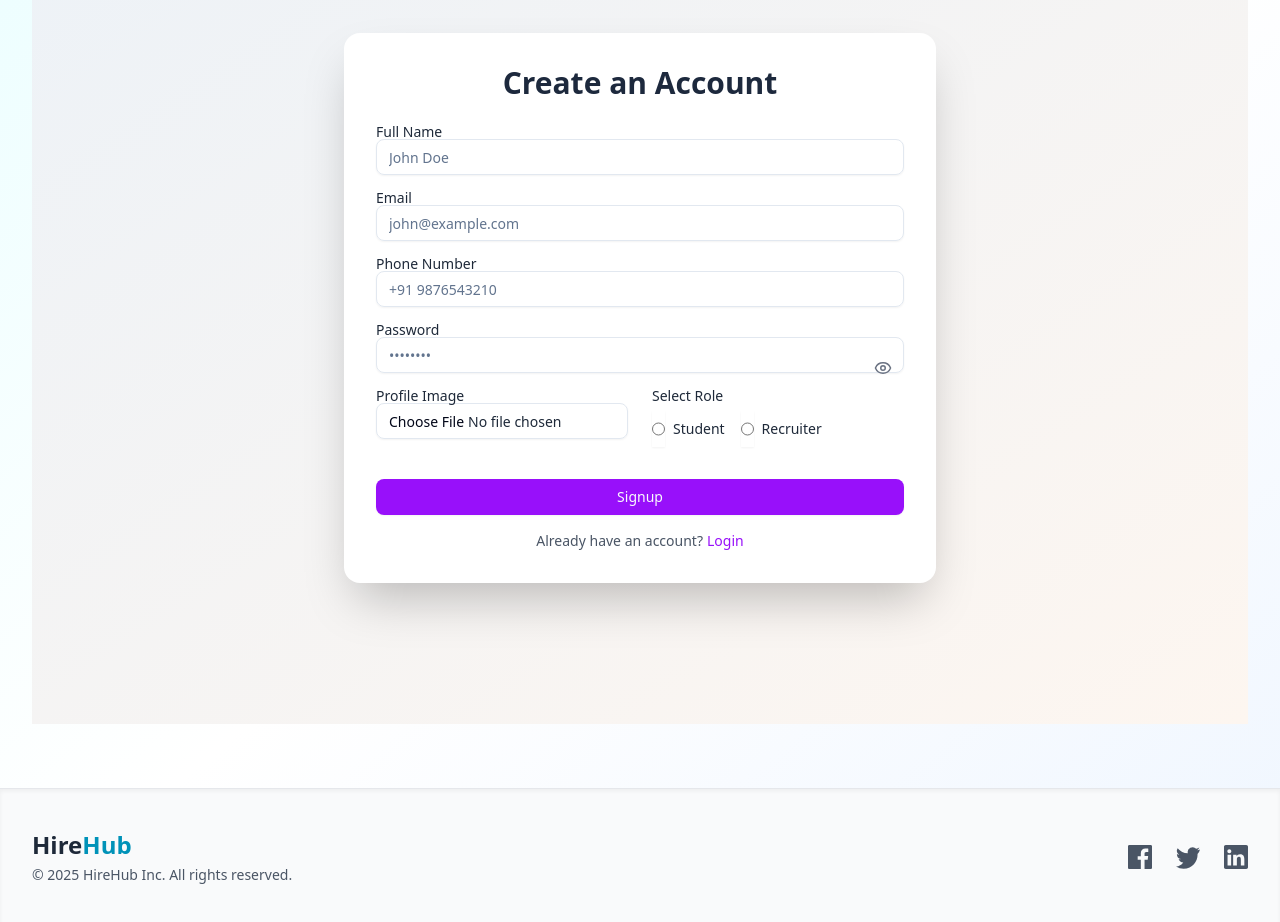
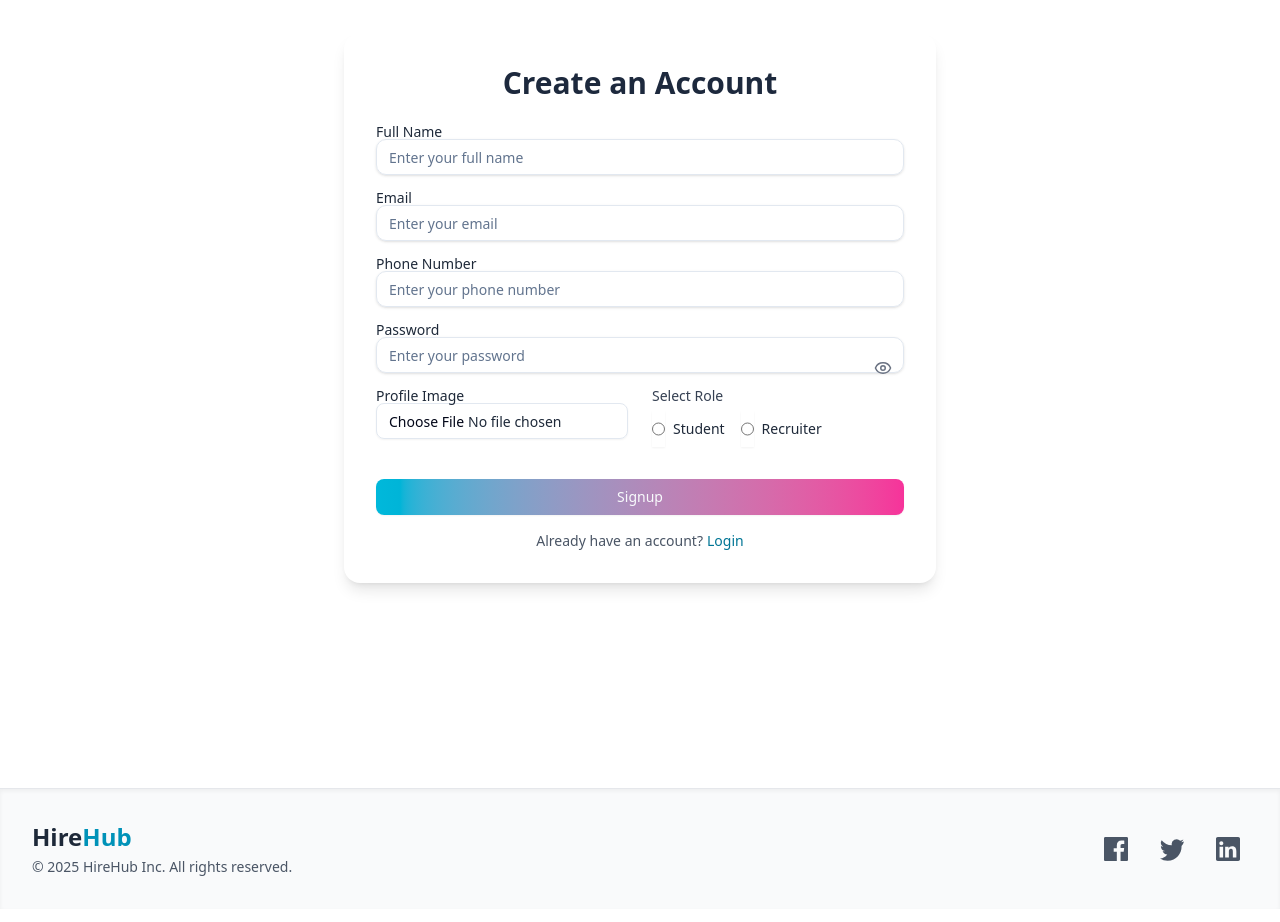
Before and after one commit to vivekmishra22/HireHub, a React (Vite) app in the folder frontend/: page /signup in a window 1280 px wide. Shown: the part 100-1022 px from the top of the page. Built offline with nearby package versions, Linux system fonts and the light colour scheme.

Commit message:
Hero Section UI updated

```diff
--- a/frontend/src/App.jsx
+++ b/frontend/src/App.jsx
@@ -54,7 +54,7 @@ function App() {    // Main App component
     <>
 
       {/* <div className="min-h-screen bg-white text-slate-800 flex flex-col"> */}
-      <div className="min-h-screen bg-gradient-to-br from-cyan-50 via-white to-blue-50 text-gray-800 flex flex-col transition-all duration-300">
+      <div className="min-h-screen text-gray-800 flex flex-col transition-all duration-300">
         {/* <Navbar /> */}
 
         {/* Toast notification */}
@@ -67,9 +67,9 @@ function App() {    // Main App component
           }}
         />
 
-        <div className="flex-1 w-full px-4 sm:px-6 lg:px-8 py-6">
+        <main className="flex-1 w-full px-4 sm:px-6 lg:px-8 py-6">
           <RouterProvider router={appRouter} />
-        </div>
+        </main>
 
         <Footer/>
 
--- a/frontend/src/components/auth/Signup.jsx
+++ b/frontend/src/components/auth/Signup.jsx
@@ -48,6 +48,10 @@ const Signup = () => {      // Signup Component
 
   const changeFileHandler = (e) => {      // Handle file input changes for profile image
     setInput({ ...input, file: e.target.files?.[0] });      // Access first selected file
+    setInput({ ...input, file });
+    if (file) {
+      setPreview(URL.createObjectURL(file)); // Show preview
+    }
   }
 
   const submitHandler = async (e) => {        // Submit form handler
@@ -92,7 +96,7 @@ const Signup = () => {      // Signup Component
 
   return (        // Component UI
 
-        <div className="min-h-screen bg-gradient-to-br from-[#edf2f7] to-[#fdf6f0]">
+    <div className="min-h-screen">
       <Navbar />
       <div className="flex items-center justify-center px-4">
         <motion.form
@@ -100,18 +104,22 @@ const Signup = () => {      // Signup Component
           initial={{ opacity: 0, y: 20 }}
           animate={{ opacity: 1, y: 0 }}
           transition={{ duration: 0.5 }}
-          className="w-full sm:w-[90%] md:w-2/3 lg:w-1/2 bg-white shadow-2xl rounded-2xl p-8 mt-12"
+          className="w-full sm:w-[90%] md:w-2/3 lg:w-1/2 bg-white shadow-lg hover:shadow-2xl rounded-2xl p-6 sm:p-8 mt-8 sm:mt-12 transition"
         >
-          <h1 className="text-3xl font-bold text-center text-slate-800 mb-6">Create an Account</h1>
+          <h1 className="text-3xl font-bold text-center text-slate-800 mb-6">
+            Create an Account
+          </h1>
 
           <div className="mb-4">
             <Label htmlFor="fullname">Full Name</Label>
             <Input
+            id="fullname"
               name="fullname"
               value={input.fullname}
               onChange={changeEventHandler}
-              placeholder="John Doe"
-              className="hover:border-purple-500"
+              placeholder="Enter your full name"
+              aria-label="Full name"
+              className="rounded-lg  shadow-sm hover:border-cyan-500 focus:border-cyan-600 focus:ring-2 focus:ring-cyan-300 transition"
             />
           </div>
 
@@ -122,8 +130,10 @@ const Signup = () => {      // Signup Component
               type="email"
               value={input.email}
               onChange={changeEventHandler}
-              placeholder="john@example.com"
-              className="hover:border-purple-500"
+              placeholder="Enter your email"
+              aria-label="Email address"
+              autoComplete="email"
+              className="rounded-lg  shadow-sm hover:border-cyan-500 focus:border-cyan-600 focus:ring-2 focus:ring-cyan-300 transition"
             />
           </div>
 
@@ -134,8 +144,9 @@ const Signup = () => {      // Signup Component
               type="tel"
               value={input.phoneNumber}
               onChange={changeEventHandler}
-              placeholder="+91 9876543210"
-              className="hover:border-purple-500"
+              placeholder="Enter your phone number"
+              autoComplete="tel"
+              className="rounded-lg  shadow-sm hover:border-cyan-500 focus:border-cyan-600 focus:ring-2 focus:ring-cyan-300 transition"
             />
           </div>
 
@@ -146,12 +157,13 @@ const Signup = () => {      // Signup Component
               type={showPassword ? "text" : "password"}
               value={input.password}
               onChange={changeEventHandler}
-              placeholder="••••••••"
-              className="hover:border-purple-500 pr-10"
+              placeholder="Enter your password"
+              autoComplete="new-password"
+              className="rounded-lg  shadow-sm hover:border-cyan-500 focus:border-cyan-600 focus:ring-2 focus:ring-cyan-300 transition"
             />
             <div
               onClick={() => setShowPassword(!showPassword)}
-              className="absolute right-3 top-9 cursor-pointer text-gray-500"
+              className="absolute right-3 top-9 cursor-pointer text-gray-500 hover:text-cyan-600"
             >
               {showPassword ? <EyeOff size={18} /> : <Eye size={18} />}
             </div>
@@ -170,13 +182,13 @@ const Signup = () => {      // Signup Component
                 <img
                   src={preview}
                   alt="Preview"
-                  className="mt-2 h-16 w-16 rounded-full object-cover"
+                  className="mt-2 h-16 w-16 rounded-full object-cover border-2 border-cyan-400 mx-auto sm:mx-0"
                 />
               )}
             </div>
 
             <div className="sm:w-1/2">
-              <Label htmlFor="role" className="mb-2 block">Select Role</Label>
+              <Label htmlFor="role" className="mb-2 block text-gray-700">Select Role</Label>
               <RadioGroup className="flex gap-4">
                 <div className="flex items-center space-x-2">
                   <Input
@@ -185,6 +197,7 @@ const Signup = () => {      // Signup Component
                     value="student"
                     checked={input.role === "student"}
                     onChange={changeEventHandler}
+                    aria-label="Role student"
                   />
                   <Label>Student</Label>
                 </div>
@@ -195,6 +208,7 @@ const Signup = () => {      // Signup Component
                     value="recruiter"
                     checked={input.role === "recruiter"}
                     onChange={changeEventHandler}
+                    aria-label="Role recruiter"
                   />
                   <Label>Recruiter</Label>
                 </div>
@@ -203,19 +217,19 @@ const Signup = () => {      // Signup Component
           </div>
 
           {loading ? (
-            <Button className="w-full my-4">
+            <Button className="w-full my-4 bg-cyan-500 hover:bg-cyan-600 transition">
               <Loader2 className="mr-2 h-4 w-4 animate-spin" />
               Please wait
             </Button>
           ) : (
-            <Button type="submit" className="w-full my-4 bg-purple-600 hover:bg-purple-700">
+            <Button type="submit" className="w-full my-4 bg-gradient-to-r from-cyan-500 to-pink-500 hover:from-cyan-600 hover:to-pink-600 transition">
               Signup
             </Button>
           )}
 
           <p className="text-sm text-center text-gray-600">
             Already have an account?
-            <Link to="/login" className="text-purple-600 hover:underline ml-1">
+            <Link to="/login" className="text-cyan-700 hover:underline ml-1">
               Login
             </Link>
           </p>
--- a/frontend/src/components/shared/Footer.jsx
+++ b/frontend/src/components/shared/Footer.jsx
@@ -29,12 +29,18 @@ const Footer = () => {        // Define the Footer component as a functional com
   return (
 
     <motion.footer
-      initial={{ opacity: 0, y: 20 }}
-      animate={{ opacity: 1, y: 0 }}
-      transition={{ duration: 0.4 }}
-      className="border-t bg-gray-50 border-gray-200 py-10 mt-10 shadow-inner">
+      initial="hidden"
+      animate="visible"
+      variants={{
+        hidden: { opacity: 0 },
+        visible: {
+          opacity: 1,
+          transition: { staggerChildren: 0.1 }
+        }
+      }}
+      className="border-t bg-gray-50 border-gray-200 py-8 mt-10 shadow-inner">
       <div className="max-w-screen-xl mx-auto px-4 sm:px-6 lg:px-8">
-        <div className="flex flex-col md:flex-row justify-between items-center gap-y-6">
+        <div className="flex flex-col md:flex-row justify-between items-center gap-6">
 
           <div className="text-center md:text-left">
             <h2 className="text-2xl font-semibold text-gray-800">
@@ -45,7 +51,7 @@ const Footer = () => {        // Define the Footer component as a functional com
             </p>
           </div>
 
-          <div className="flex space-x-6">
+          <div className="flex space-x-4">
             {socialLinks.map(({ href, label, svg }, idx) => (
               <motion.a
                 key={idx}
@@ -54,10 +60,14 @@ const Footer = () => {        // Define the Footer component as a functional com
                 rel="noopener noreferrer"
                 aria-label={label}
                 title={label}
-                whileHover={{ scale: 1.2 }}
-                className="text-gray-600 hover:text-cyan-500 hover:scale-110 transition-transform duration-300"
+                variants={{
+                  hidden: { opacity: 0, y: 10 },
+                  visible: { opacity: 1, y: 0 }
+                }}
+                whileHover={{ scale: 1.15 }}
+                className="p-2 rounded-full text-gray-600 hover:text-cyan-500 transition-colors duration-300"
               >
-                <svg className="w-6 h-6" fill="currentColor" viewBox="0 0 24 24" aria-hidden="true">
+                <svg className="w-6 h-6" fill="currentColor" viewBox="0 0 24 24">
                   {svg}
                 </svg>
               </motion.a>
```
Also changed, not shown: frontend/src/components/HeroSection.jsx (+38 -12 lines), frontend/src/components/auth/Login.jsx (+7 -7 lines), frontend/src/components/shared/Navbar.jsx (+8 -29 lines). Lines whose indentation alone changed are shown as unchanged.
